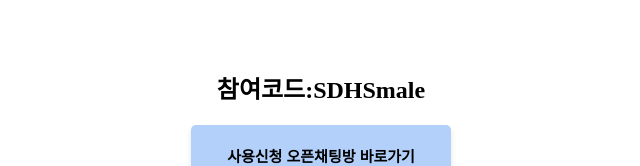
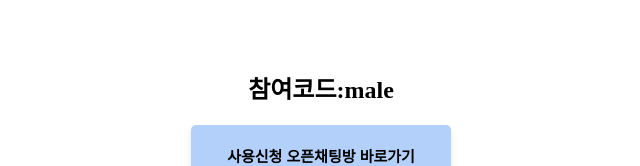
Before and after one commit to jdaun0621/Mainpage, a plain HTML site: page sdhs-male.html in a window 1280 px wide. Shown: the part 313-479 px from the top of the page, without its empty margins (319-959 px from the left). Drawn offline with Linux system fonts and the light colour scheme.

Commit message:
Update sdhs-male.html

```diff
--- a/sdhs-male.html
+++ b/sdhs-male.html
@@ -62,7 +62,7 @@
     <img src="image/sdh로고.png" alt="Logo" width="160">
   </div>
   <h1>휴식공간 예약 서비스(남성용)</h1>
-  <h2>참여코드:SDHSmale</h2>
+  <h2>참여코드:male</h2>
   <a href="https://open.kakao.com/o/giQCcGug"><button id="btn1" class="button button1">사용신청 오픈채팅방 바로가기</button></a>
   <a href="https://forms.gle/G2DkrM6tLqNPLicp7"><button id="btn3" class="button button3">개선사항 및 불편한점 요청하기</button></a>
   <script>
```
